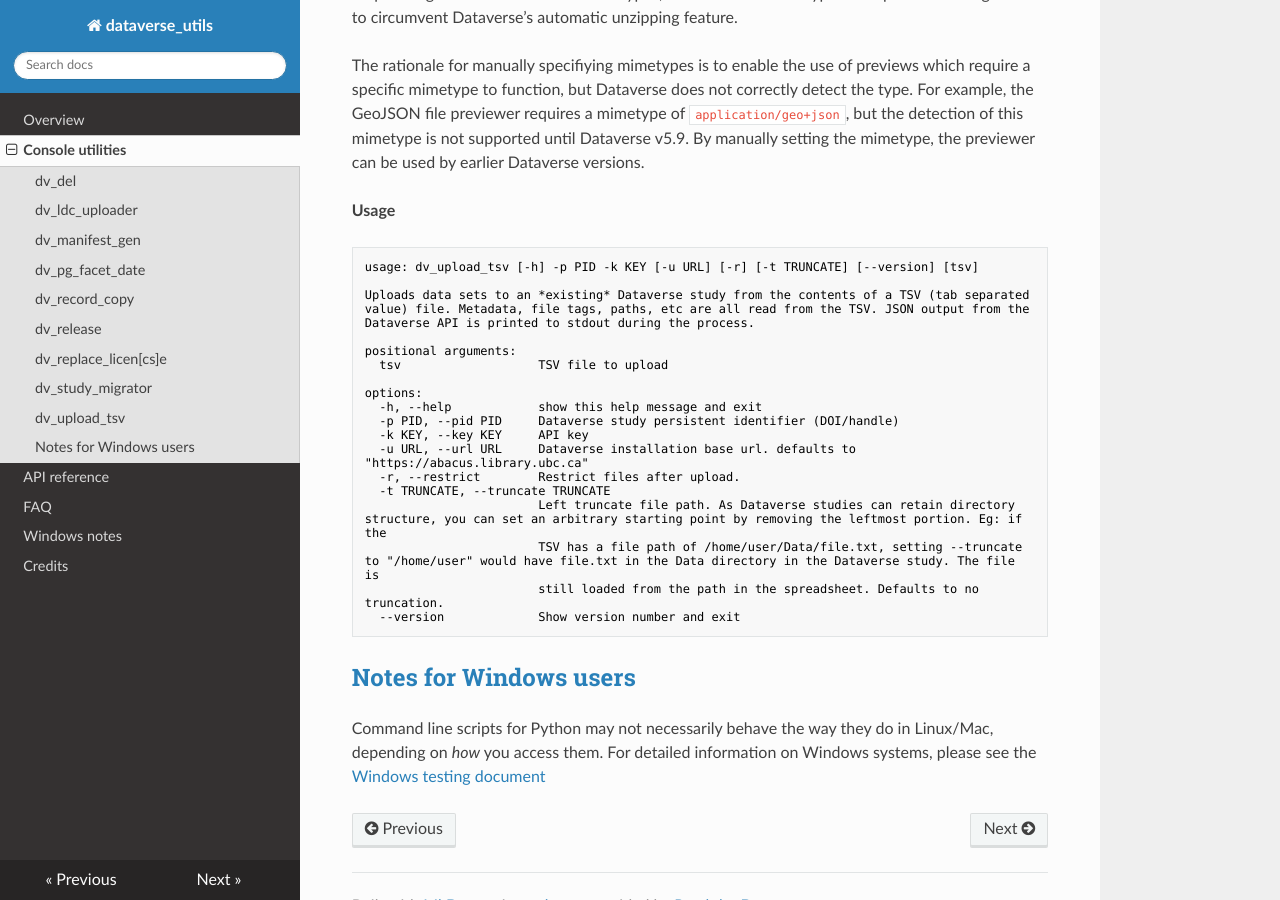
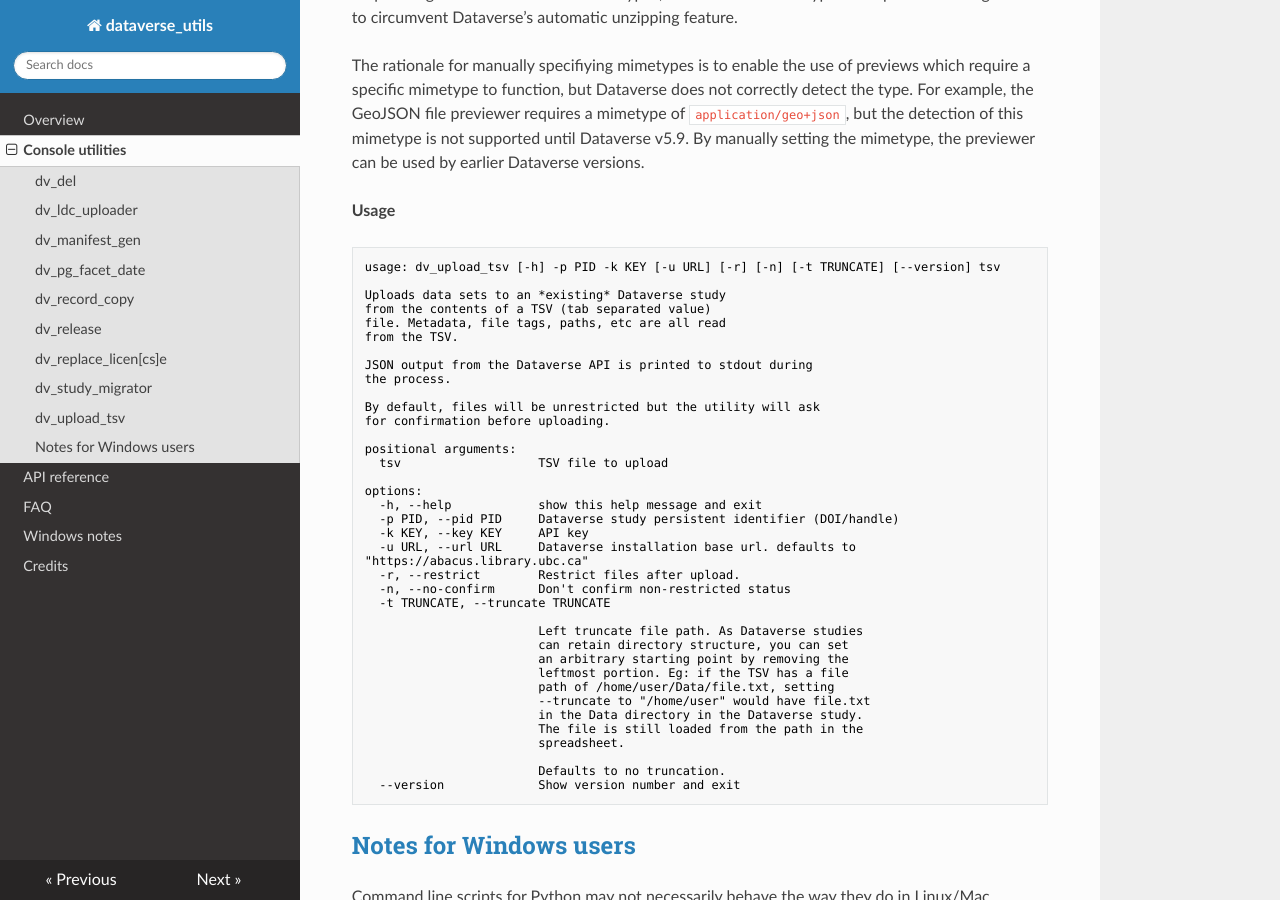
Before and after one commit to ubc-library-rc/dataverse_utils, an MkDocs documentation site: the page built from docs/scripts.md, in a window 1280 px wide and 900 px high, scrolled down 7817 px. Built offline with MkDocs 1.6.1, drawn with Linux system fonts in a browser that asks for light colours; nearby versions of some CDN libraries.

Commit message:
Doc update

````diff
--- a/docs/scripts.md
+++ b/docs/scripts.md
@@ -336,10 +336,18 @@ The rationale for manually specifiying mimetypes is to enable the use of preview
 **Usage**
 
 ```nohighlight
-usage: dv_upload_tsv [-h] -p PID -k KEY [-u URL] [-r] [-t TRUNCATE] [--version] [tsv]
+usage: dv_upload_tsv [-h] -p PID -k KEY [-u URL] [-r] [-n] [-t TRUNCATE] [--version] tsv
 
-Uploads data sets to an *existing* Dataverse study from the contents of a TSV (tab separated value) file. Metadata, file tags, paths, etc are all read from the TSV. JSON output from the
-Dataverse API is printed to stdout during the process.
+Uploads data sets to an *existing* Dataverse study
+from the contents of a TSV (tab separated value)
+file. Metadata, file tags, paths, etc are all read
+from the TSV.
+
+JSON output from the Dataverse API is printed to stdout during
+the process.
+
+By default, files will be unrestricted but the utility will ask
+for confirmation before uploading.
 
 positional arguments:
   tsv                   TSV file to upload
@@ -350,10 +358,20 @@ options:
   -k KEY, --key KEY     API key
   -u URL, --url URL     Dataverse installation base url. defaults to "https://abacus.library.ubc.ca"
   -r, --restrict        Restrict files after upload.
+  -n, --no-confirm      Don't confirm non-restricted status
   -t TRUNCATE, --truncate TRUNCATE
-                        Left truncate file path. As Dataverse studies can retain directory structure, you can set an arbitrary starting point by removing the leftmost portion. Eg: if the
-                        TSV has a file path of /home/user/Data/file.txt, setting --truncate to "/home/user" would have file.txt in the Data directory in the Dataverse study. The file is
-                        still loaded from the path in the spreadsheet. Defaults to no truncation.
+
+                        Left truncate file path. As Dataverse studies
+                        can retain directory structure, you can set
+                        an arbitrary starting point by removing the
+                        leftmost portion. Eg: if the TSV has a file
+                        path of /home/user/Data/file.txt, setting
+                        --truncate to "/home/user" would have file.txt
+                        in the Data directory in the Dataverse study.
+                        The file is still loaded from the path in the
+                        spreadsheet.
+
+                        Defaults to no truncation.
   --version             Show version number and exit
 ```
 
````
